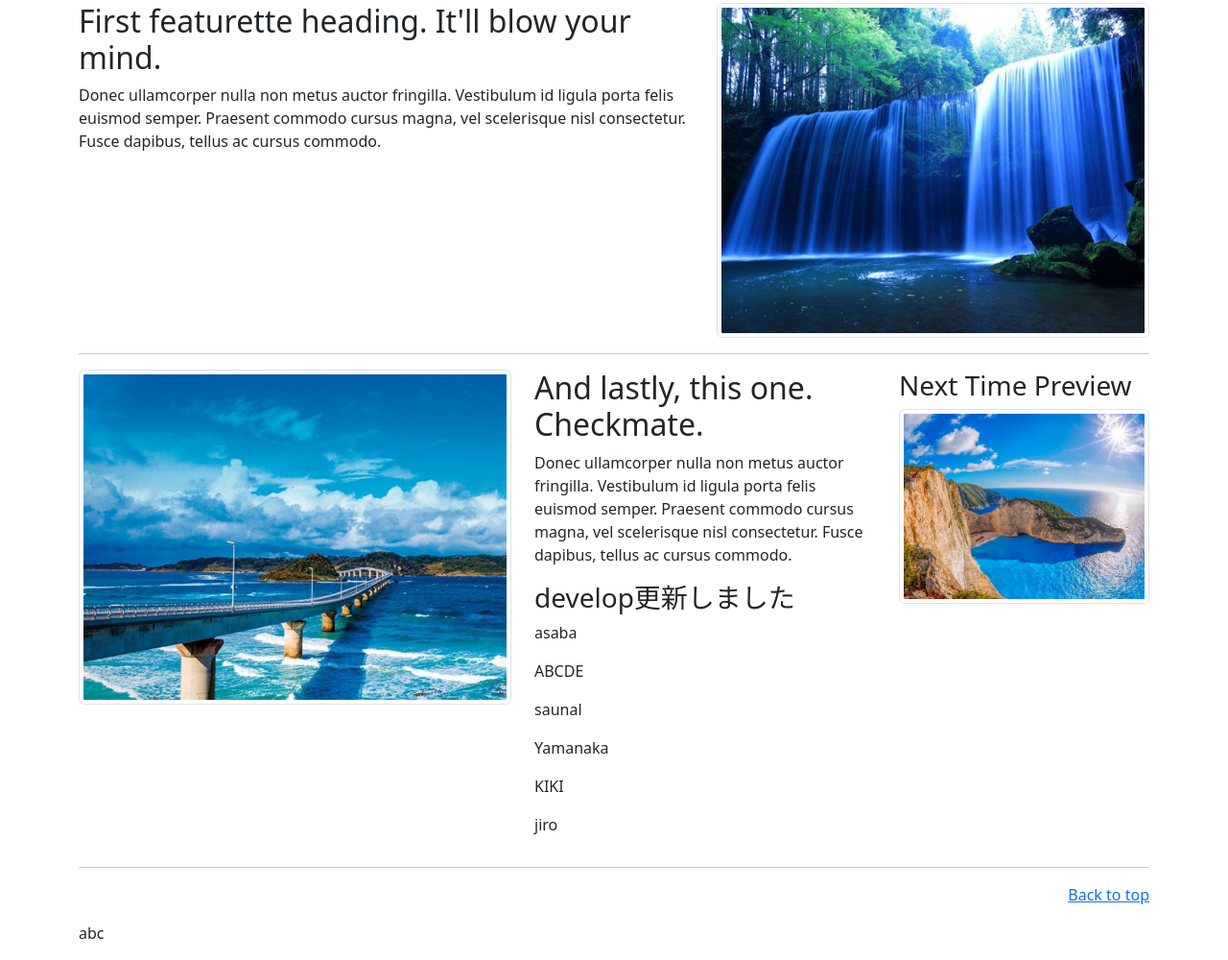
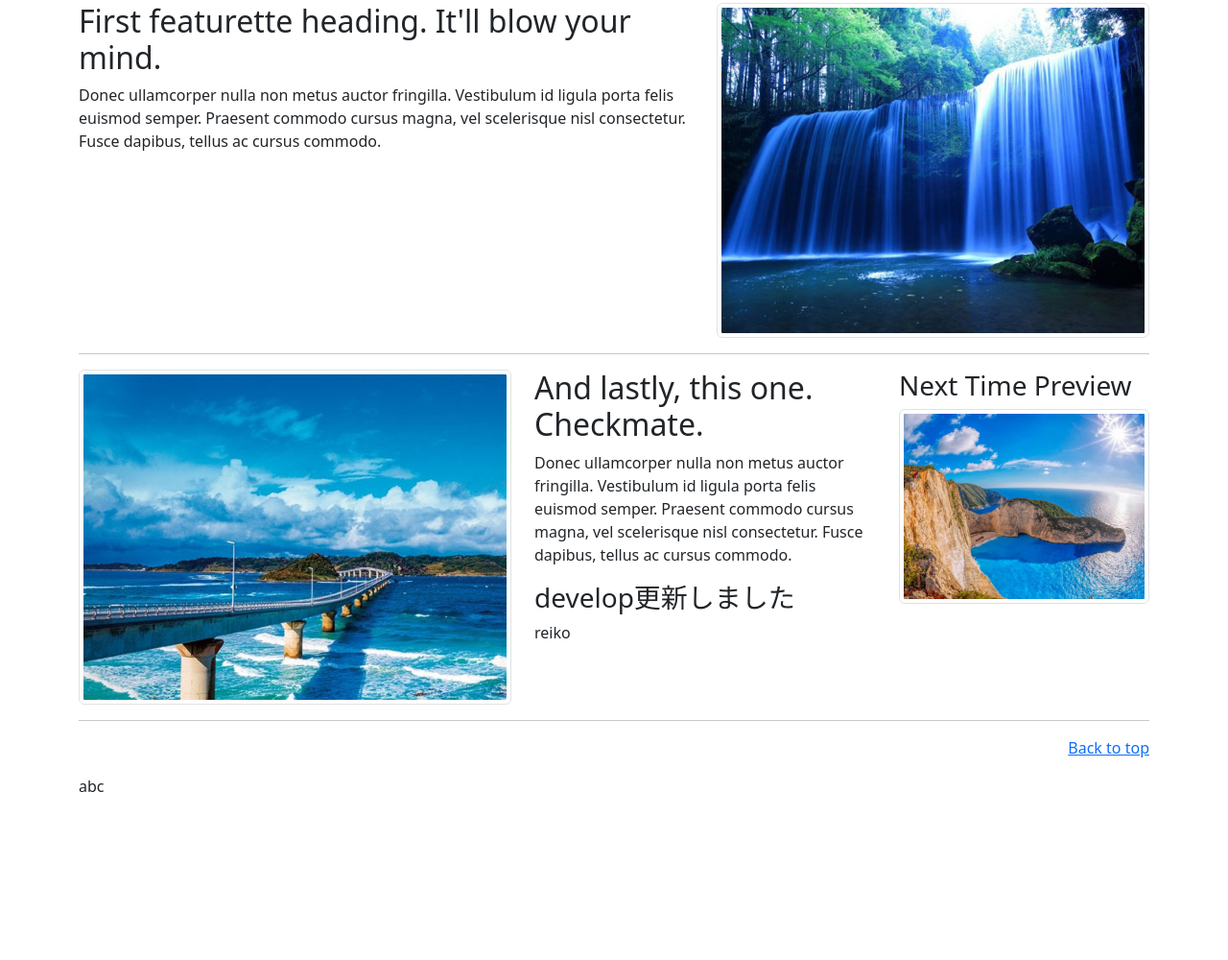
Before and after one commit to zd1T08/GitHubPractice, a plain HTML site: page index.html in a window 1280 px wide. Shown: the part 703-1703 px from the top of the page at 96% size. After the commit the page ends 1550 px from the top, so only its background shows below. Drawn offline with Linux system fonts and the light colour scheme.

Commit message:
作業完了

```diff
--- a/index.html
+++ b/index.html
@@ -83,12 +83,7 @@
         <h2>And lastly, this one. Checkmate.</h2>
         <p>Donec ullamcorper nulla non metus auctor fringilla. Vestibulum id ligula porta felis euismod semper. Praesent commodo cursus magna, vel scelerisque nisl consectetur. Fusce dapibus, tellus ac cursus commodo.</p>
         <h3>develop更新しました</h3>
-        <p>asaba</p>
-        <p>ABCDE</p>
-        <p>saunal</p>
-        <p>Yamanaka</p>
-        <p>KIKI</p>
-        <p>jiro</p>
+        <p>reiko</p>
       </div>
       <div class="col-lg-5 order-1">
         <img class="img-thumbnail" src="images/photo08.jpg" alt="">
```
